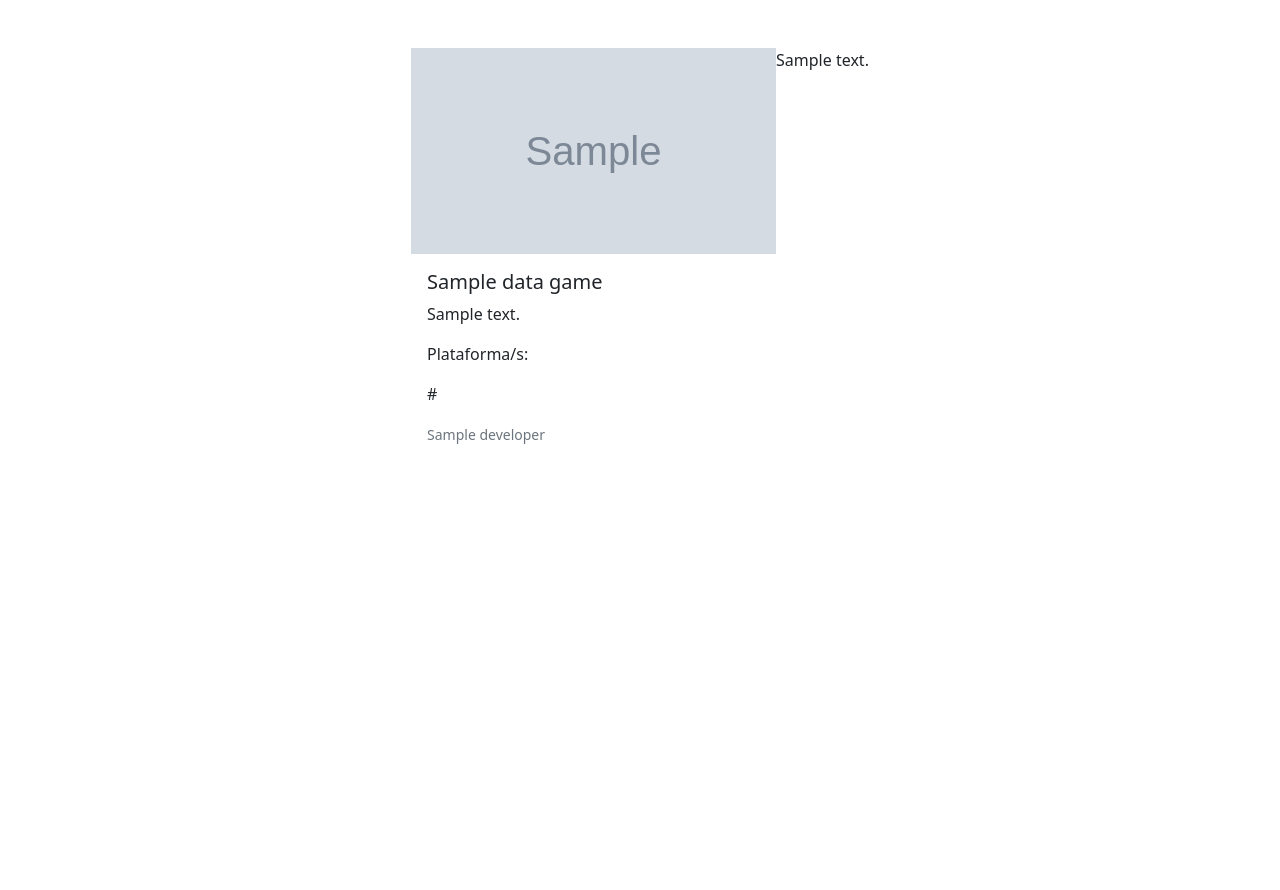
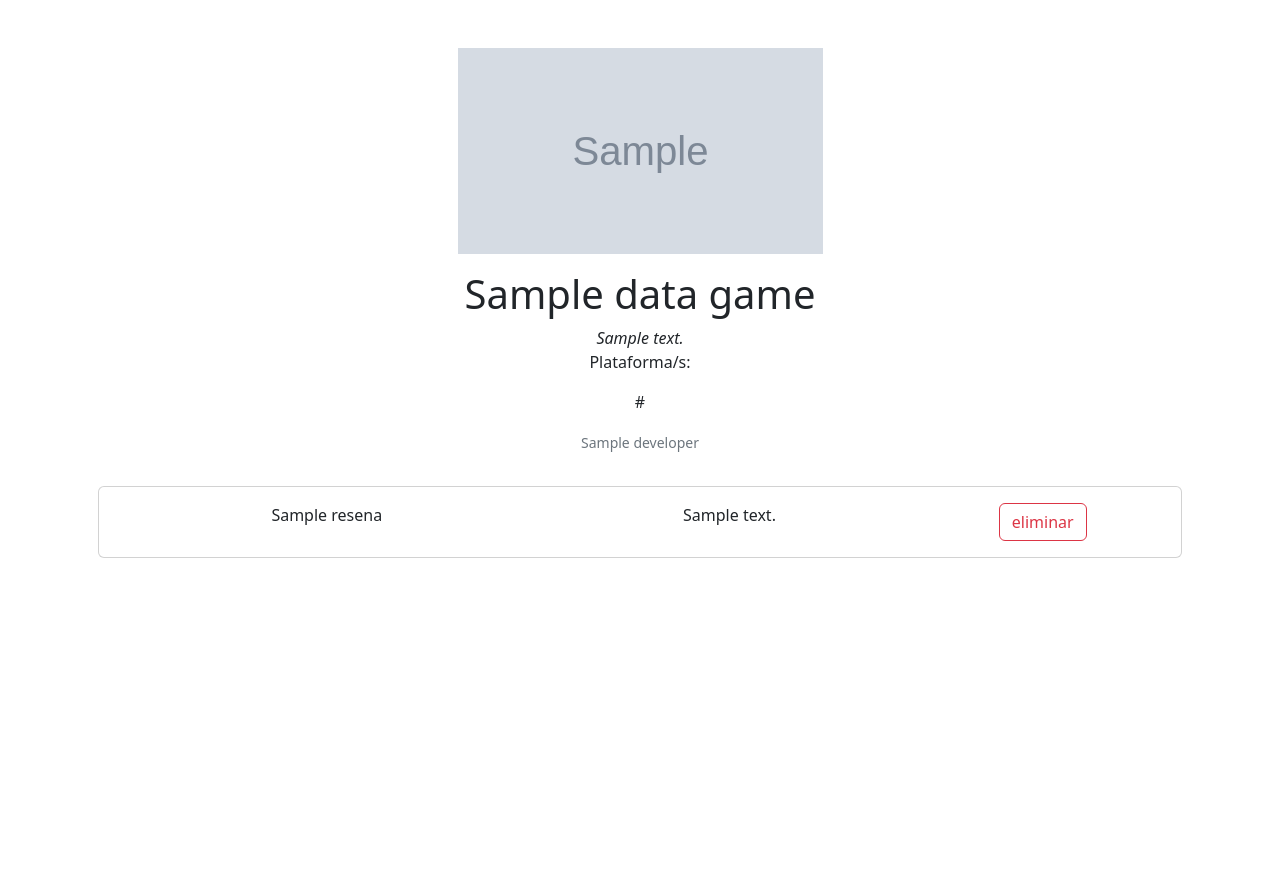
Before and after one commit to eltioantonioxd/rese-aT1, a Flask app: template public/templates/infoGame.html in a window 1280 px wide. Shown: the part 56-946 px from the top of the page. Before the commit the page ends 500 px from the top, so only its background shows below. Run offline with Flask 2, Linux system fonts and the light colour scheme; the template is opened without the code that fills it: most values are stand-ins (such as "Sample title", 1, 10 or a date in 2020); grey boxes marked "Sample" are stand-in pictures.

Commit message:
add eliminate

```diff
--- a/public/app.py
+++ b/public/app.py
@@ -66,14 +66,45 @@ def resenaGame(id):
   print(mycursor.rowcount, "record inserted.")
   return redirect(url_for('infoGame',id=id))
 
+@app.route('/<id>/<remove>',methods=['GET','POST'])
+def eliminar(id,remove):
+  eliminar=uResena(remove)
+  print(eliminar)
+  if int(session['id'])==int(eliminar[1]):
+    sql = "DELETE FROM resenas WHERE id = %s"
+    val = (eliminar[0],)
+    mycursor.execute(sql, val)
+    mydb.commit()
+    print(mycursor.rowcount, "record(s) deleted")
+    return redirect(url_for('infoGame',id=id))
+  error = '<p>Usted no es propietario de esta resena</p>'
+  return redirect(url_for('infoGame',id=id))
+
 #Métodos
+def uResena(id):
+  mycursor.execute("SELECT * FROM resenas")
+  myresult = mycursor.fetchall()
+  for i in myresult:
+    if int(i[0])==int(id):
+      return i
+
+def tableUser(id_user):
+  mycursor.execute("SELECT * FROM users")
+  myresult = mycursor.fetchall()
+  userEmail = []
+  for i in myresult:
+    if i[0] == int(id_user):
+      userEmail = i[1]
+      return userEmail
+
 def tableResena(id):
   mycursor.execute("SELECT * FROM resenas")
   myresult = mycursor.fetchall()
   comment = []
   for i in myresult:
     if i[3]==int(id):
-      comment.append(i)
+      info = {'id_reseña': i[0], 'id_user': i[1], 'resena': i[2], 'id_juego': i[3], 'userComment': tableUser(i[1])}
+      comment.append(info)
   return comment
 
 def specificGame(id):
--- a/public/templates/infoGame.html
+++ b/public/templates/infoGame.html
@@ -58,23 +58,24 @@
             </div>
           </nav>
     </header>
-    <main class="container d-flex justify-content-center">
+    <main class="container text-center">
         <div class="card mb-3 border-0">
-            <img src="{{dataGame['thumbnail']}}" width="365" height="206"  class="" alt="...">
+
+            <img src="{{dataGame['thumbnail']}}" width="365" height="206"  class="" alt="..." class="card-img-top" style="display:block; margin-left: auto; margin-right: auto;">
             <div class="card-body">
-              <h5 class="card-title">{{dataGame['title']}}</h5>
-              <p class="card-text">{{dataGame['short_description']}}</p>
+              <h1 class="card-title">{{dataGame['title']}}</h1>
+              <em class="card-text">{{dataGame['short_description']}}</em>
               <p class="card-text">Plataforma/s: {{dataGame['platform']}}</p>
               <p class="card-text">{{dataGame['game_url']}}</p>
               <p class="card-text"><small class="text-muted">{{dataGame['developer']}}</small></p>
               {%if user  %}
               <form action="/{{dataGame['id']}}/comment" method="POST" class="container-flex">
+                Comenta tu experiencia!
                 <div class="row">
-                  <div class="col-8">
-                    <label class="form-label">Reseña</label>
-                    <input type="text" class="form-control" name="resena">
+                  <div class="col-10">
+                    <input type="text" class="form-control ms-0" name="resena">
                   </div>
-                  <div class="col-4 d-flex ">
+                  <div class="col-2">
                     <button type="submit" class="btn btn-outline-dark">Añadir</button>
                   </div>
                 </div>
@@ -82,16 +83,41 @@
               {% endif %}
             </div>
           </div>
-          {%if comment  %}
-                  {{comment}}
-                  {% else %}
-               {% endif %}
+          <div class="row m-1" style="height:400px; overflow-y:scroll;">
+            <div class="col-12">
+              {%if comment  %}
+                {%for i in comment%}
+                  <div class="card mb-1">
+                    <div class="card-body text-center">
+                      <div class="row">
+                        <div class="col-5">
+                          {{i['resena']}}
+                        </div>
+                        <div class="col-4">
+                          {{i['userComment']}}
+                        </div>
+                        <div class="col-3">
+                          <button type="button" onclick="myFunction2({{i['id_reseña']}},{{i['id_juego']}})" class="btn btn-outline-danger" data-bs-toggle="modal" data-bs-target="#exampleModal">
+                            eliminar
+                         </button>
+                        </div>
+                      </div>
+                    </div>
+                  </div>
+                {%endfor%}
+              {% endif %}
+            </div>
+          </div>
     </main>
     <script>
       function myFunction() {
         location.replace("/logout")
       }
-      </script>
+
+      function myFunction2(z,i) {
+        location.replace("/"+i+"/"+z)
+      }
+    </script>
 
 <script src="https://cdn.jsdelivr.net/npm/bootstrap@5.2.2/dist/js/bootstrap.bundle.min.js" integrity="sha384-OERcA2EqjJCMA+/3y+gxIOqMEjwtxJY7qPCqsdltbNJuaOe923+mo//f6V8Qbsw3" crossorigin="anonymous"></script>
 </body>
--- a/public/templates/main.html
+++ b/public/templates/main.html
@@ -1,5 +1,5 @@
 <main class="container">
-    <div class="row row-cols-1 row-cols-md-4 g-4">
+    <div class="row row-cols-1 row-cols-md-3 row-cols-sm-2 g-4">
         {% for i in data:%}
             <div class="col" data-bs-toggle="modal" data-bs-target="#staticBackdrop">
                 <div class="card border-0">
```
Also changed, not shown: 2 other files.
